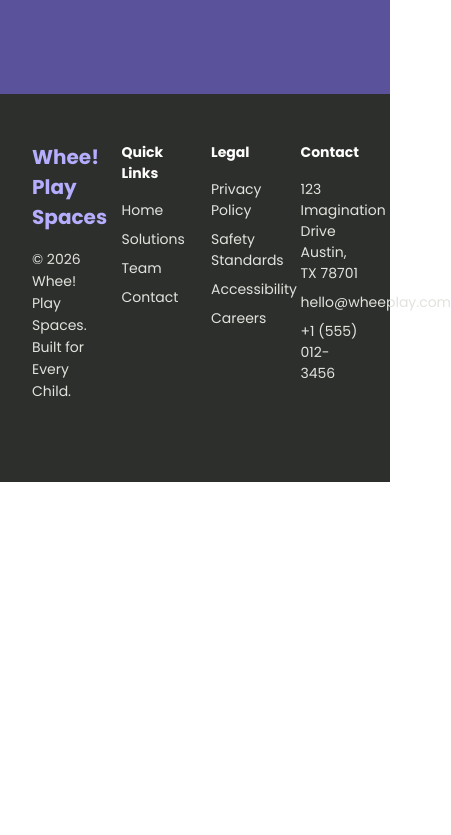
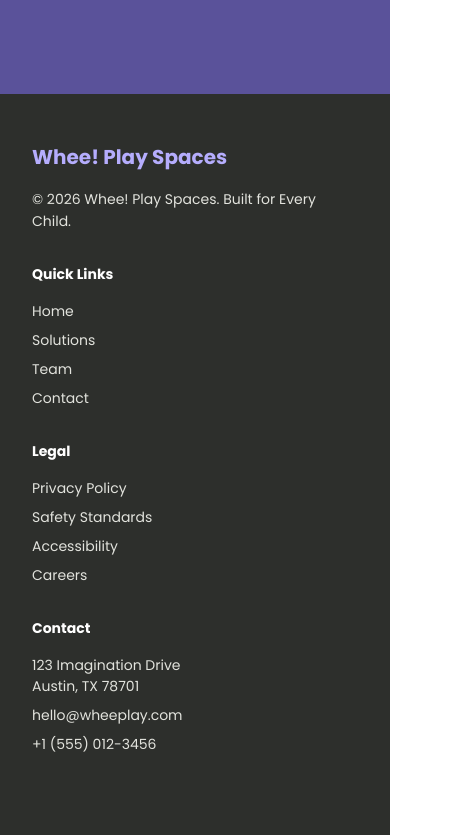
Before and after one commit to Juanhoy/whee, a React (Vite) app: page / in a window 390 px wide. Shown: the part 3980-4815 px from the top of the page, 451 px wide, since content can reach past the window. Before the commit the page ends 4462 px from the top, so only its background shows below. Built offline with nearby package versions, Linux system fonts and the light colour scheme.

Commit message:
Add files via upload

```diff
--- a/src/app/components/Layout.tsx
+++ b/src/app/components/Layout.tsx
@@ -113,7 +113,7 @@
       {/* Footer */}
       <footer className="bg-[#2d2f2c] text-white py-12">
         <div className="max-w-[1440px] mx-auto px-8">
-          <div className="grid grid-cols-4 gap-8 mb-8">
+          <div className="grid grid-cols-1 sm:grid-cols-2 lg:grid-cols-4 gap-8 mb-8">
             <div>
               <div className="font-['Poppins',sans-serif] font-bold text-[20px] text-[#b5adfd] mb-4">
                 Whee! Play Spaces
```
